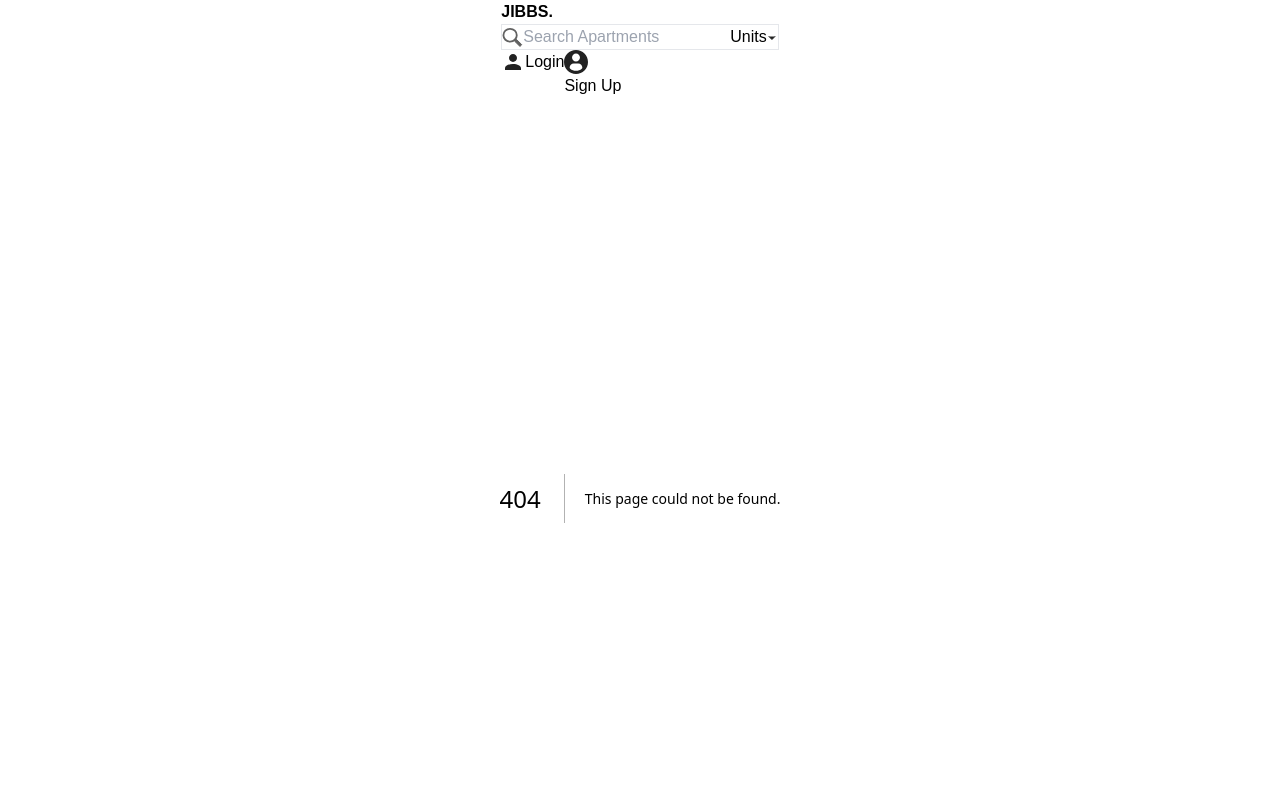
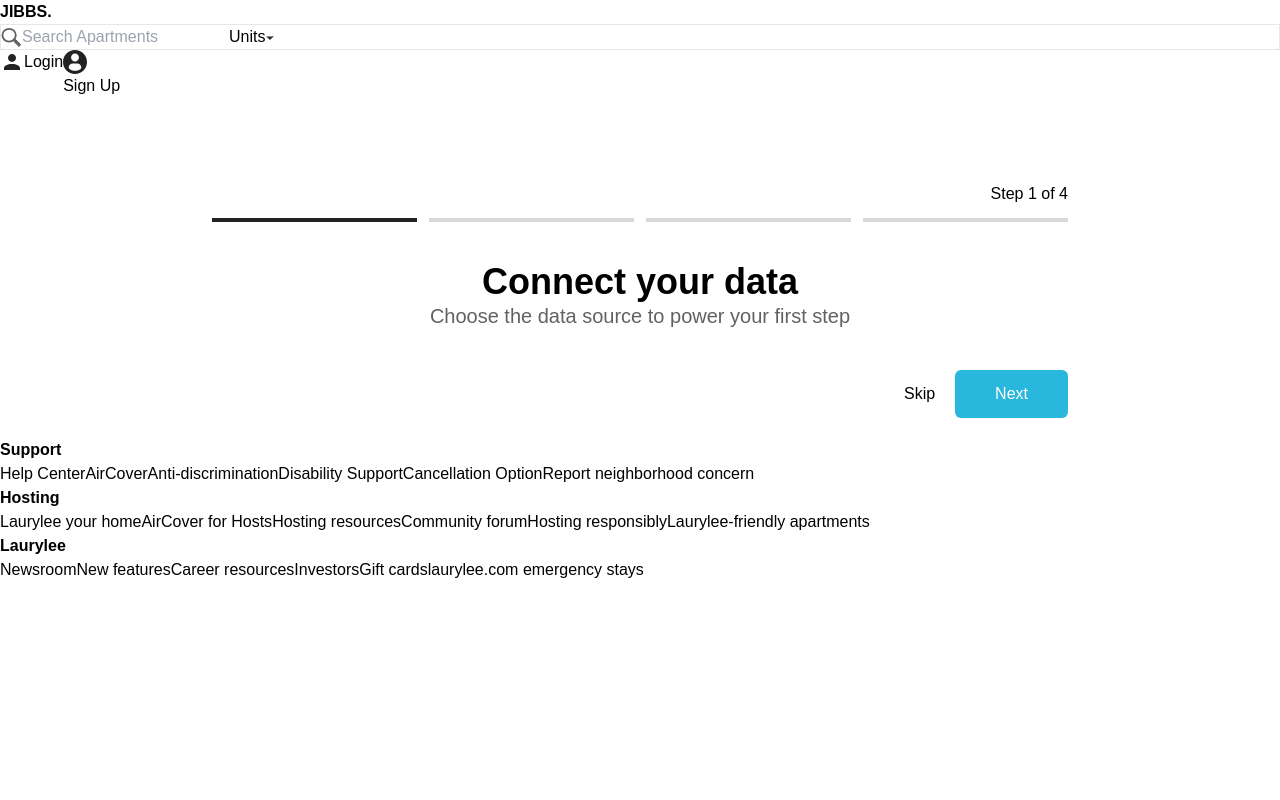
Before and after one commit to shariful10/jiibs, a Next.js app: page /create-profile in a window 1280 px wide. Before the commit this address had no page. Shown: the top 800 px of the page. Built offline with nearby package versions, Linux system fonts and the light colour scheme.

Commit message:
Profile page tab section

```diff
--- /dev/null
+++ b/src/app/(root)/create-profile/page.jsx
@@ -0,0 +1,70 @@
+"use client";
+import React, { useState } from "react";
+
+const page = () => {
+  const [activeTab, setActiveTab] = useState(1);
+
+  return (
+    <div className="mt-16 max-w-4xl mx-auto p-5">
+      <div className="flex items-end mb-3">
+        <p className="ms-auto">Step {activeTab} of 4</p>
+      </div>
+      <div className="flex justify-between  mb-4 gap-3">
+        <div
+          className={`w-1/4 border-b-4 ${
+            activeTab === 1 ? "border-[#222222]" : "border-[#D9D9D9]"
+          }`}
+        ></div>
+        <div
+          className={`w-1/4 border-b-4 ${
+            activeTab === 2 ? "border-[#222222]" : "border-[#D9D9D9]"
+          }`}
+        ></div>
+        <div
+          className={`w-1/4 border-b-4 ${
+            activeTab === 3 ? "border-[#222222]" : "border-[#D9D9D9]"
+          }`}
+        ></div>
+        <div
+          className={`w-1/4 border-b-4 ${
+            activeTab === 4 ? "border-[#222222]" : "border-[#D9D9D9]"
+          }`}
+        ></div>
+      </div>
+
+      <div className="text-center my-10">
+        <h2 className="text-2xl md:text-4xl font-semibold ">
+          Connect your data
+        </h2>
+        <p className="text-xl text-darkGray">
+          Choose the data source to power your first step
+        </p>
+      </div>
+
+      <div className="flex justify-between">
+        {activeTab > 1 && (
+          <button
+            className="mr-2 bg-softGray text-[#222222] px-6 py-3 rounded-md font-semibold"
+            onClick={() => setActiveTab(activeTab - 1)}
+          >
+            Back
+          </button>
+        )}
+
+        {activeTab < 4 && (
+          <div className="flex gap-5 items-center ms-auto">
+            <button>Skip</button>
+            <button
+              className="bg-primary text-white px-10 py-3 rounded-md"
+              onClick={() => setActiveTab(activeTab + 1)}
+            >
+              Next
+            </button>
+          </div>
+        )}
+      </div>
+    </div>
+  );
+};
+
+export default page;
--- /dev/null
+++ b/src/app/(root)/layout.jsx
@@ -0,0 +1,15 @@
+import Footer from "@/Components/Shared/Footer";
+import NavigationBar from "@/Components/Shared/NavigationBar";
+import React from "react";
+
+const Layout = ({ children }) => {
+  return (
+    <div>
+      <NavigationBar />
+      {children}
+      <Footer />
+    </div>
+  );
+};
+
+export default Layout;
--- /dev/null
+++ b/src/app/(root)/page.js
@@ -0,0 +1,5 @@
+import Image from "next/image";
+
+export default function Home() {
+  return <h1>Home</h1>;
+}
--- a/src/app/layout.js
+++ b/src/app/layout.js
@@ -13,9 +13,7 @@ export default function RootLayout({ children }) {
   return (
     <html lang="en">
       <body className={`source-sans-pro w-full max-w-[1520px] mx-auto`}>
-        <NavigationBar />
         {children}
-        <Footer />
       </body>
     </html>
   );
--- a/src/app/page.js
+++ /dev/null
@@ -1,113 +0,0 @@
-import Image from "next/image";
-
-export default function Home() {
-  return (
-    <main className="flex min-h-screen flex-col items-center justify-between p-24">
-      <div className="z-10 max-w-5xl w-full items-center justify-between font-mono text-sm lg:flex">
-        <p className="fixed left-0 top-0 flex w-full justify-center border-b border-gray-300 bg-gradient-to-b from-zinc-200 pb-6 pt-8 backdrop-blur-2xl dark:border-neutral-800 dark:bg-zinc-800/30 dark:from-inherit lg:static lg:w-auto  lg:rounded-xl lg:border lg:bg-gray-200 lg:p-4 lg:dark:bg-zinc-800/30">
-          Get started by editing&nbsp;
-          <code className="font-mono font-bold">src/app/page.js</code>
-        </p>
-        <div className="fixed bottom-0 left-0 flex h-48 w-full items-end justify-center bg-gradient-to-t from-white via-white dark:from-black dark:via-black lg:static lg:h-auto lg:w-auto lg:bg-none">
-          <a
-            className="pointer-events-none flex place-items-center gap-2 p-8 lg:pointer-events-auto lg:p-0"
-            href="https://vercel.com?utm_source=create-next-app&utm_medium=appdir-template&utm_campaign=create-next-app"
-            target="_blank"
-            rel="noopener noreferrer"
-          >
-            By
-            <Image
-              src="/vercel.svg"
-              alt="Vercel Logo"
-              className="dark:invert"
-              width={100}
-              height={24}
-              priority
-            />
-          </a>
-        </div>
-      </div>
-
-      <div className="relative flex place-items-center before:absolute before:h-[300px] before:w-full sm:before:w-[480px] before:-translate-x-1/2 before:rounded-full before:bg-gradient-radial before:from-white before:to-transparent before:blur-2xl before:content-[''] after:absolute after:-z-20 after:h-[180px] after:w-full sm:after:w-[240px] after:translate-x-1/3 after:bg-gradient-conic after:from-sky-200 after:via-blue-200 after:blur-2xl after:content-[''] before:dark:bg-gradient-to-br before:dark:from-transparent before:dark:to-blue-700 before:dark:opacity-10 after:dark:from-sky-900 after:dark:via-[#0141ff] after:dark:opacity-40 before:lg:h-[360px] z-[-1]">
-        <Image
-          className="relative dark:drop-shadow-[0_0_0.3rem_#ffffff70] dark:invert"
-          src="/next.svg"
-          alt="Next.js Logo"
-          width={180}
-          height={37}
-          priority
-        />
-      </div>
-
-      <div className="mb-32 grid text-center lg:max-w-5xl lg:w-full lg:mb-0 lg:grid-cols-4 lg:text-left">
-        <a
-          href="https://nextjs.org/docs?utm_source=create-next-app&utm_medium=appdir-template&utm_campaign=create-next-app"
-          className="group rounded-lg border border-transparent px-5 py-4 transition-colors hover:border-gray-300 hover:bg-gray-100 hover:dark:border-neutral-700 hover:dark:bg-neutral-800/30"
-          target="_blank"
-          rel="noopener noreferrer"
-        >
-          <h2 className={`mb-3 text-2xl font-semibold`}>
-            Docs{" "}
-            <span className="inline-block transition-transform group-hover:translate-x-1 motion-reduce:transform-none">
-              -&gt;
-            </span>
-          </h2>
-          <p className={`m-0 max-w-[30ch] text-sm opacity-50`}>
-            Find in-depth information about Next.js features and API.
-          </p>
-        </a>
-
-        <a
-          href="https://nextjs.org/learn?utm_source=create-next-app&utm_medium=appdir-template-tw&utm_campaign=create-next-app"
-          className="group rounded-lg border border-transparent px-5 py-4 transition-colors hover:border-gray-300 hover:bg-gray-100 hover:dark:border-neutral-700 hover:dark:bg-neutral-800 hover:dark:bg-opacity-30"
-          target="_blank"
-          rel="noopener noreferrer"
-        >
-          <h2 className={`mb-3 text-2xl font-semibold`}>
-            Learn{" "}
-            <span className="inline-block transition-transform group-hover:translate-x-1 motion-reduce:transform-none">
-              -&gt;
-            </span>
-          </h2>
-          <p className={`m-0 max-w-[30ch] text-sm opacity-50`}>
-            Learn about Next.js in an interactive course with&nbsp;quizzes!
-          </p>
-        </a>
-
-        <a
-          href="https://vercel.com/templates?framework=next.js&utm_source=create-next-app&utm_medium=appdir-template&utm_campaign=create-next-app"
-          className="group rounded-lg border border-transparent px-5 py-4 transition-colors hover:border-gray-300 hover:bg-gray-100 hover:dark:border-neutral-700 hover:dark:bg-neutral-800/30"
-          target="_blank"
-          rel="noopener noreferrer"
-        >
-          <h2 className={`mb-3 text-2xl font-semibold`}>
-            Templates{" "}
-            <span className="inline-block transition-transform group-hover:translate-x-1 motion-reduce:transform-none">
-              -&gt;
-            </span>
-          </h2>
-          <p className={`m-0 max-w-[30ch] text-sm opacity-50`}>
-            Explore starter templates for Next.js.
-          </p>
-        </a>
-
-        <a
-          href="https://vercel.com/new?utm_source=create-next-app&utm_medium=appdir-template&utm_campaign=create-next-app"
-          className="group rounded-lg border border-transparent px-5 py-4 transition-colors hover:border-gray-300 hover:bg-gray-100 hover:dark:border-neutral-700 hover:dark:bg-neutral-800/30"
-          target="_blank"
-          rel="noopener noreferrer"
-        >
-          <h2 className={`mb-3 text-2xl font-semibold`}>
-            Deploy{" "}
-            <span className="inline-block transition-transform group-hover:translate-x-1 motion-reduce:transform-none">
-              -&gt;
-            </span>
-          </h2>
-          <p className={`m-0 max-w-[30ch] text-sm opacity-50 text-balance`}>
-            Instantly deploy your Next.js site to a shareable URL with Vercel.
-          </p>
-        </a>
-      </div>
-    </main>
-  );
-}
--- a/tailwind.config.js
+++ b/tailwind.config.js
@@ -10,6 +10,8 @@ module.exports = {
       fontFamily: {},
       colors: {
         primary: "#2AB7DD",
+        softGray: "#E4E4E4",
+        darkGray: "#626262",
       },
       boxShadow: {
         "3xl": "0 23px 37px 0 #1FBAFF10",
```
Also changed, not shown: src/app/(root)/building-details/page.js (renamed from src/app/building-details/page.js), src/app/(root)/searchbuilding/page.js (renamed from src/app/searchbuilding/page.js), src/app/(root)/searchunit/page.js (renamed from src/app/searchunit/page.js), 1 other file (tests, documents, lock files or other folders).
